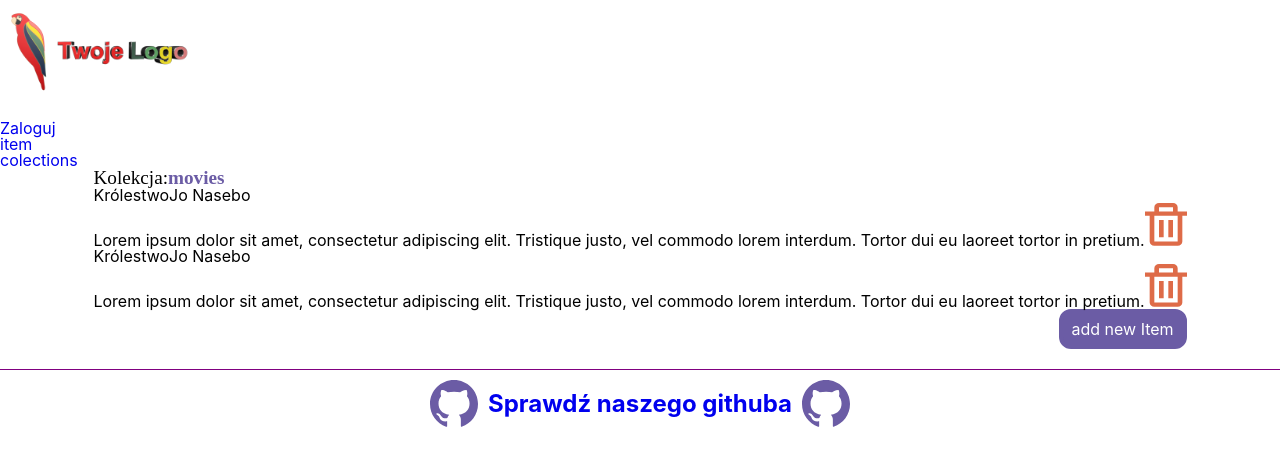
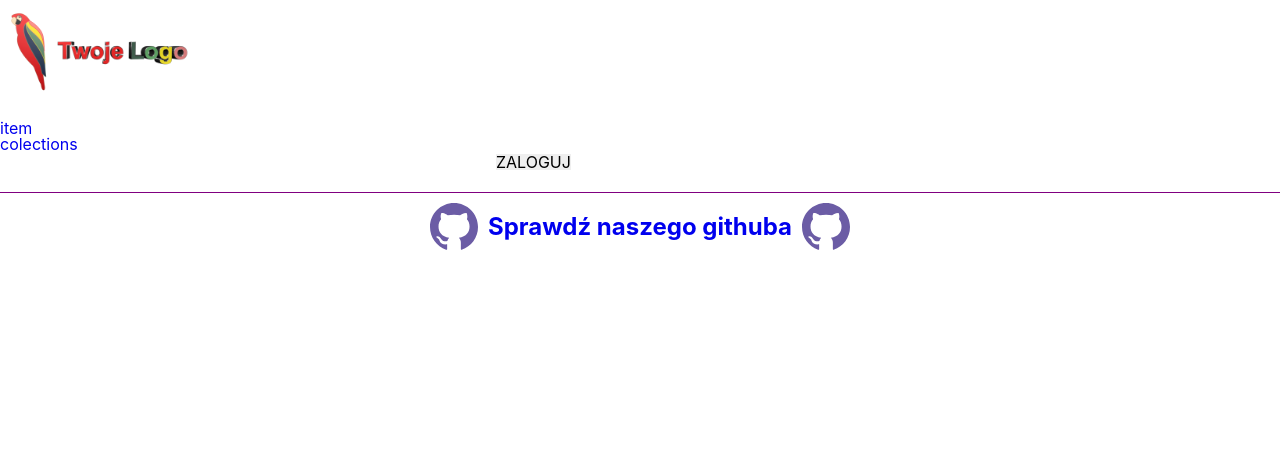
Before and after one commit to Reckit075/app_to_learn_TS, a React (Create React App) app: page /login in a window 1280 px wide. Shown: the top 466 px of the page. Built offline with nearby package versions, Linux system fonts and the light colour scheme.

Commit message:
add routes and form login

```diff
--- a/src/App.tsx
+++ b/src/App.tsx
@@ -1,18 +1,41 @@
 import React from 'react';
 import './index.scss';
 import Header from './components/header';
-import ItemsContainer from './components/ItemsContainer/';
 import Footer from './components/footer'
-import Routers from 'components/routers/Routers';
+import { BrowserRouter, Link, Redirect, Switch, Route } from 'react-router-dom';
+import Item from './components/item';
+import {NewItemModal} from './components/newItemModal';
+import ItemsContainer from './components/ItemsContainer';
+import { Login } from 'pages/Login/Login';
 
 function App() {
+  const Test = () => {
+    return (
+      <Item title="Testujemy" author="Props autora" description="props opisu"/>
+    )
+  }
+
+  const routes =  <BrowserRouter>
+                    <ul>
+                      <li><Link to="/item">item</Link></li>
+                      {/* <li><Link to="/itemcontainer">item container</Link></li> */}
+                      <li><Link to="/colections">colections</Link></li>
+                    </ul>
+                    <Switch>
+                      <Route path="/login" component={Login}/> {/* // page login */}
+                      {localStorage.getItem('token') && <Route path="/item" component={Test} />}
+                      {localStorage.getItem('token') && <Route path="/itemcontainer" component={ItemsContainer} /> } {/*  page ItemsContainer*/}
+                      {localStorage.getItem('token') && <Route path="/colections" component={NewItemModal} />} {/* // page colection */}
+                    </Switch>
+                    {!localStorage.getItem('token') && <Redirect to="/login"/>}
+                  </BrowserRouter>
   return (
     <div className="App">
       <Header/>
-      <Routers />
-      <div className="mainContent">
+      {routes}
+      {/* <div className="mainContent">
         <ItemsContainer collectionTitle='movies'/>
-      </div>
+      </div> */}
       <Footer/>
     </div>
   );
--- a/src/components/routers/Routers.tsx
+++ /dev/null
@@ -1,41 +0,0 @@
-import React, {FC} from 'react'
-import Item from '../item';
-import {NewItemModal} from '../newItemModal';
-import ItemsContainer from '../ItemsContainer';
-
-import {
-  BrowserRouter as Router,
-  Switch,
-  Route,
-  Link,
-  Redirect
-} from "react-router-dom";
-
-const Routers: FC = () => {
-
-  const Test = () => {
-    return (
-      <Item title="Testujemy" author="Props autora" description="props opisu"/>
-    )
-  }
-
-  return (
-    <Router>
-        <ul>
-          <li><Link to="/login">Zaloguj</Link></li>
-          <li><Link to="/item">item</Link></li>
-          {/* <li><Link to="/itemcontainer">item container</Link></li> */}
-          <li><Link to="/colections">colections</Link></li>
-        </ul>
-        <Switch>
-          {/* <Route path="/login" component={Login}/> */}
-          <Route path="/item" component={Test} />
-          <Route path="/itemcontainer" component={ItemsContainer} />
-          <Route path="/colections" component={NewItemModal} />
-        </Switch>
-        {!localStorage.getItem('token') && <Redirect to="/login"/>}
-    </Router>
-  )
-}
-
-export default Routers
--- /dev/null
+++ b/src/pages/Login/Login.tsx
@@ -0,0 +1,25 @@
+import React, {useState} from 'react'
+export const Login = () => {
+  const [login, setLogin] = useState<string>('');
+  const [password, setPassword] = useState<string>('')
+
+  const handleLogin = (e: any) => {
+    setLogin(e.target.value)
+  }
+
+  const handlePassword = (e: any) => {
+    setPassword(e.target.value)
+  }
+
+  const handleCheckData = () => {
+    if(login==="aa" && password==="aa") localStorage.setItem('token', 'token')
+  }
+
+  return (
+    <form action="">
+      <label htmlFor="login" onChange={handleLogin}><input id="login" type="text"/></label>
+      <label htmlFor="password" onChange={handlePassword}><input id="password" type="password"/></label>
+      <button onChange={handleCheckData}>ZALOGUJ</button>
+    </form>
+  )
+}
```
Also changed, not shown: 1 other file (tests, documents, lock files or other folders).
